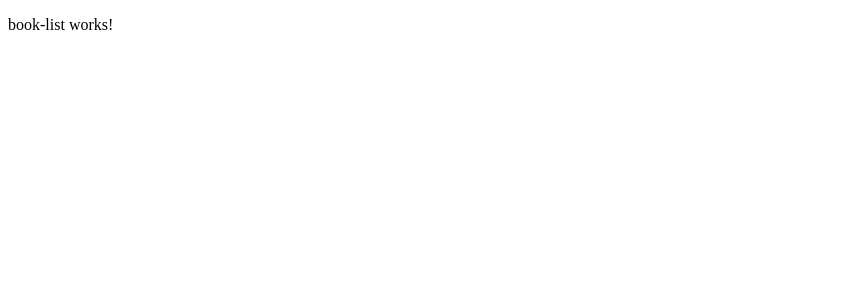
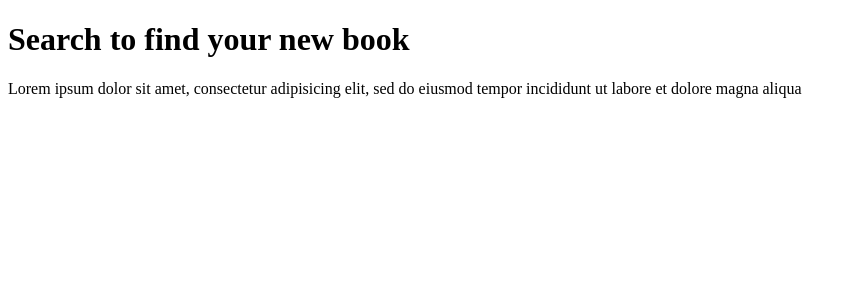
Before and after one commit to tmichelogiannakis/bookstore, an Angular app: page /books in a window 1280 px wide. Shown: the top 300 px of the page, without its empty margins (0-857 px from the left). Built offline with nearby package versions, Linux system fonts and the light colour scheme.

Commit message:
feat: add page title and description

```diff
--- a/src/app/books/pages/book-list/book-list.component.html
+++ b/src/app/books/pages/book-list/book-list.component.html
@@ -1 +1,2 @@
-<p>book-list works!</p>
+<h1>Search to find your new book</h1>
+<p>Lorem ipsum dolor sit amet, consectetur adipisicing elit, sed do eiusmod tempor incididunt ut labore et dolore magna aliqua</p>
```
